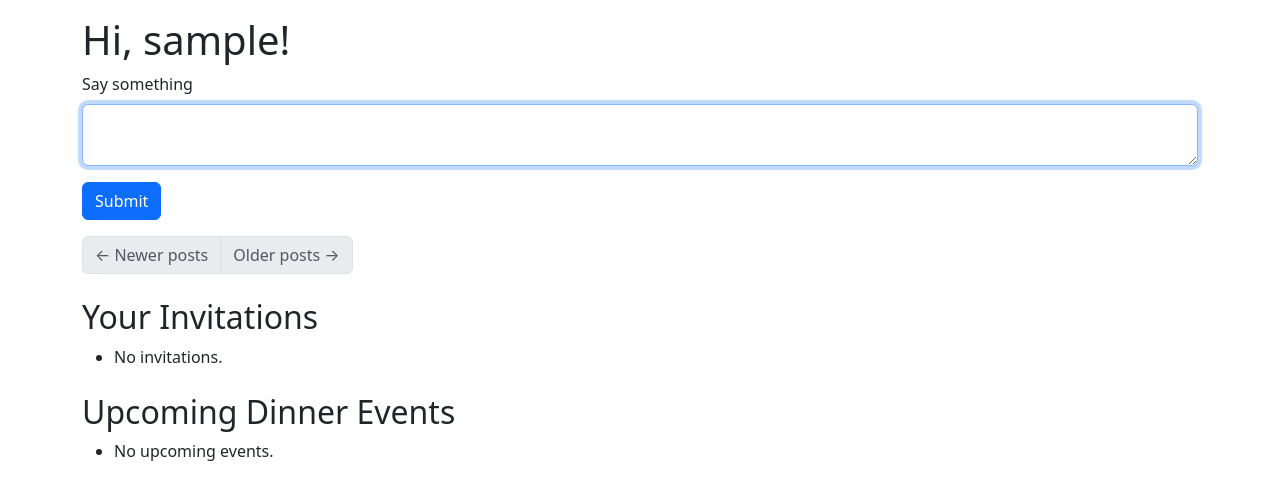
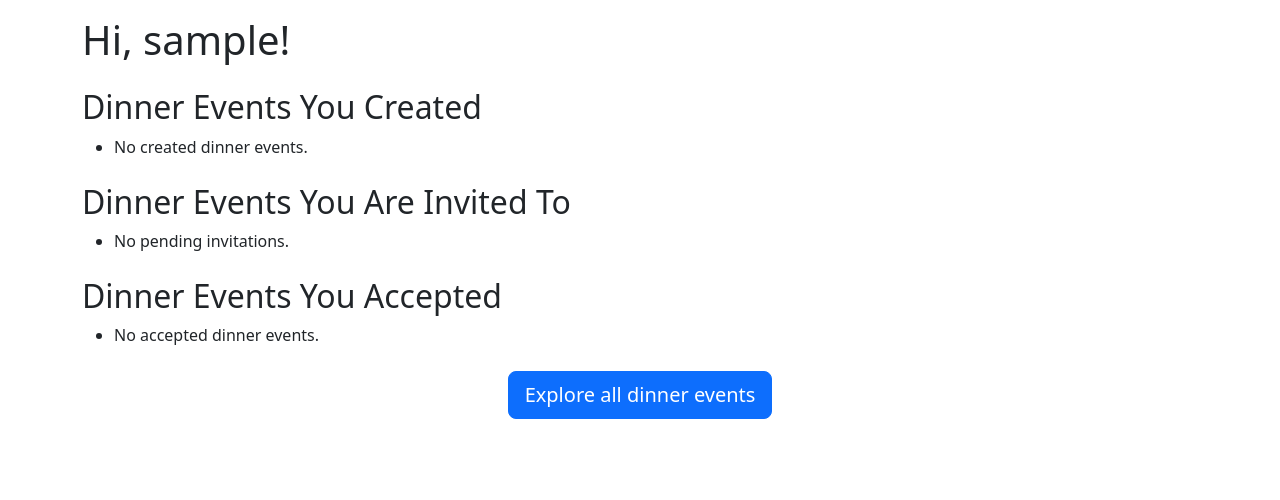
Before and after one commit to cocopeuf/dbwe-app, a Flask app: page / in a window 1280 px wide. Shown: the part 56-556 px from the top of the page. Run offline with Flask 3, Linux system fonts and the light colour scheme; the visitor is signed in with stand-in values (Sample User, id 1); data comes from the database, SQL or seed files in the repository; data that the repository does not hold is empty; some libraries are stand-ins or nearby versions.

Commit message:
rsvp feature

```diff
--- a/app/main/routes.py
+++ b/app/main/routes.py
@@ -280,7 +280,8 @@ def create_dinner_event():
 def dinner_event_detail(event_id):
     q = sa.select(DinnerEvent).options(
             joinedload(DinnerEvent.creator),
-            joinedload(DinnerEvent.invited)
+            joinedload(DinnerEvent.invited),
+            joinedload(DinnerEvent.rsvps)
         ).where(DinnerEvent.id == event_id)
     event = db.session.scalar(q)
     if event is None:
@@ -290,7 +291,9 @@ def dinner_event_detail(event_id):
     if event.creator != current_user and current_user not in event.invited:
         flash(_('You are not allowed to view this dinner event.'))
         return redirect(url_for('main.dinner_events_list'))
-    return render_template('dinner_event_detail.html', event=event)
+    # Find the RSVP record for the current user, if any
+    user_rsvp = next((r for r in event.rsvps if r.user_id == current_user.id), None)
+    return render_template('dinner_event_detail.html', event=event, user_rsvp=user_rsvp)
 
 @bp.route('/dinner_event/<int:event_id>/invite/<identifier>', methods=['POST'])
 @login_required
@@ -366,3 +369,23 @@ def upcoming_events():
     q = sa.select(DinnerEvent).where(DinnerEvent.date >= datetime.now()).order_by(DinnerEvent.date.asc())
     events = db.session.scalars(q).all()
     return render_template('upcoming_events.html', title=_('Upcoming Events'), events=events)
+
+@bp.route('/dinner_event/<int:event_id>/rsvp', methods=['POST'])
+@login_required
+def rsvp_dinner_event(event_id):
+    event = db.session.get(DinnerEvent, event_id)
+    if event is None:
+        flash(_('Dinner event not found.'))
+        return redirect(url_for('main.index'))
+    # Allow RSVP if current_user is invited or is the creator
+    if current_user not in event.invited and event.creator != current_user:
+        flash(_('You are not invited to RSVP this dinner event.'))
+        return redirect(url_for('main.dinner_event_detail', event_id=event_id))
+    rsvp_choice = request.form.get('rsvp')
+    if rsvp_choice not in ['accepted', 'declined']:
+        flash(_('Invalid RSVP choice.'))
+        return redirect(url_for('main.dinner_event_detail', event_id=event_id))
+    event.rsvp(current_user, rsvp_choice)
+    db.session.commit()
+    flash(_('Your RSVP has been recorded as %(status)s.', status=rsvp_choice))
+    return redirect(url_for('main.dinner_event_detail', event_id=event_id))
--- a/app/models.py
+++ b/app/models.py
@@ -101,6 +101,14 @@ dinner_event_invites = sa.Table(
     sa.Column('user_id', sa.Integer, sa.ForeignKey('user.id'), primary_key=True)
 )
 
+class DinnerEventRsvp(db.Model):
+    __tablename__ = 'dinner_event_rsvps'
+    dinner_event_id = db.Column(db.Integer, db.ForeignKey('dinnerevent.id'), primary_key=True)
+    user_id = db.Column(db.Integer, db.ForeignKey('user.id'), primary_key=True)
+    status = db.Column(sa.String(16), nullable=False, server_default='declined')  # 'accepted' or 'declined'
+    user = db.relationship('User', back_populates='dinner_event_rsvps')
+    event = db.relationship('DinnerEvent', back_populates='rsvps')
+
 class User(PaginatedAPIMixin, UserMixin, db.Model):
     id: so.Mapped[int] = so.mapped_column(primary_key=True)
     username: so.Mapped[str] = so.mapped_column(sa.String(64), index=True,
@@ -133,6 +141,7 @@ class User(PaginatedAPIMixin, UserMixin, db.Model):
     notifications: so.WriteOnlyMapped['Notification'] = so.relationship(
         back_populates='user')
     tasks: so.WriteOnlyMapped['Task'] = so.relationship(back_populates='user')
+    dinner_event_rsvps = db.relationship('DinnerEventRsvp', back_populates='user')
 
     def __repr__(self):
         return '<User {}>'.format(self.username)
@@ -379,7 +388,18 @@ class DinnerEvent(db.Model):
         secondaryjoin="dinner_event_invites.c.user_id == User.id",
         backref='invited_dinner_events'
     )
+    # New: relationship for RSVPs
+    rsvps = db.relationship('DinnerEventRsvp', back_populates='event')
 
     def invite_user(self, user):
         if user not in self.invited:
             self.invited.append(user)
+
+    # New: RSVP helper method
+    def rsvp(self, user, status):
+        existing = next((r for r in self.rsvps if r.user_id == user.id), None)
+        if existing:
+            existing.status = status
+        else:
+            new_rsvp = DinnerEventRsvp(user=user, status=status)
+            self.rsvps.append(new_rsvp)
--- a/app/templates/index.html
+++ b/app/templates/index.html
@@ -3,52 +3,67 @@
 
 {% block content %}
     <h1>{{ _('Hi, %(username)s!', username=current_user.username) }}</h1>
-    {% if form %}
-    {{ wtf.quick_form(form) }}
-    {% endif %}
-    {% for post in posts %}
-        {% include '_post.html' %}
+
+    {# Separate upcoming dinner events into created, invited, and accepted #}
+    {% set created_events = [] %}
+    {% set invited_events = [] %}
+    {% set accepted_events = [] %}
+    {% for event in upcoming_events %}
+      {% if event.creator == current_user %}
+         {% set _ = created_events.append(event) %}
+      {% elif event.rsvps|selectattr("user_id", "equalto", current_user.id)|selectattr("status", "equalto", "accepted")|list %}
+         {% set _ = accepted_events.append(event) %}
+      {% elif current_user in event.invited %}
+         {% set _ = invited_events.append(event) %}
+      {% endif %}
     {% endfor %}
-    <nav aria-label="Post navigation">
-        <ul class="pagination">
-            <li class="page-item{% if not prev_url %} disabled{% endif %}">
-                <a class="page-link" href="{{ prev_url }}">
-                    <span aria-hidden="true">&larr;</span> {{ _('Newer posts') }}
-                </a>
-            </li>
-            <li class="page-item{% if not next_url %} disabled{% endif %}">
-                <a class="page-link" href="{{ next_url }}">
-                    {{ _('Older posts') }} <span aria-hidden="true">&rarr;</span>
-                </a>
-            </li>
-        </ul>
-    </nav>
 
-    <!-- New: Invitations Section -->
-    <div class="invitations mt-4">
-      <h2>{{ _('Your Invitations') }}</h2>
+    <div class="created-events mt-4">
+      <h2>{{ _('Dinner Events You Created') }}</h2>
       <ul>
-        {% for event in current_user.invited_dinner_events %}
+        {% for event in created_events %}
           <li>
-            {{ event.title }} - {{ _('Invited by') }} {{ event.creator.username }} - {{ _('On') }} {{ event.event_date.strftime('%Y-%m-%d %H:%M') }}
+            <a href="{{ url_for('main.dinner_event_detail', event_id=event.id) }}">
+              {{ event.title }}
+            </a> - {{ _('On') }} {{ event.event_date.strftime('%Y-%m-%d %H:%M') }}
           </li>
         {% else %}
-          <li>{{ _('No invitations.') }}</li>
+          <li>{{ _('No created dinner events.') }}</li>
         {% endfor %}
       </ul>
     </div>
 
-    <!-- New: Upcoming Dinner Events Section -->
-    <div class="upcoming-events mt-4">
-      <h2>{{ _('Upcoming Dinner Events') }}</h2>
+    <div class="invited-events mt-4">
+      <h2>{{ _('Dinner Events You Are Invited To') }}</h2>
       <ul>
-        {% for event in upcoming_events %}
+        {% for event in invited_events %}
           <li>
-            {{ event.title }} - {{ _('On') }} {{ event.event_date.strftime('%Y-%m-%d %H:%M') }}
+            <a href="{{ url_for('main.dinner_event_detail', event_id=event.id) }}">
+              {{ event.title }}
+            </a> - {{ _('Invited by') }} {{ event.creator.username }} - {{ _('On') }} {{ event.event_date.strftime('%Y-%m-%d %H:%M') }}
           </li>
         {% else %}
-          <li>{{ _('No upcoming events.') }}</li>
+          <li>{{ _('No pending invitations.') }}</li>
         {% endfor %}
       </ul>
     </div>
+
+    <div class="accepted-events mt-4">
+      <h2>{{ _('Dinner Events You Accepted') }}</h2>
+      <ul>
+        {% for event in accepted_events %}
+          <li>
+            <a href="{{ url_for('main.dinner_event_detail', event_id=event.id) }}">
+              {{ event.title }}
+            </a> - {{ _('On') }} {{ event.event_date.strftime('%Y-%m-%d %H:%M') }}
+          </li>
+        {% else %}
+          <li>{{ _('No accepted dinner events.') }}</li>
+        {% endfor %}
+      </ul>
+    </div>
+
+    <div class="text-center mt-4">
+        <a href="{{ url_for('main.explore') }}" class="btn btn-primary btn-lg">{{ _('Explore all dinner events') }}</a>
+    </div>
 {% endblock %}
```
Also changed, not shown: app/templates/dinner_event_detail.html (+29 -0 lines), app/templates/explore.html (+18 -1 lines).
